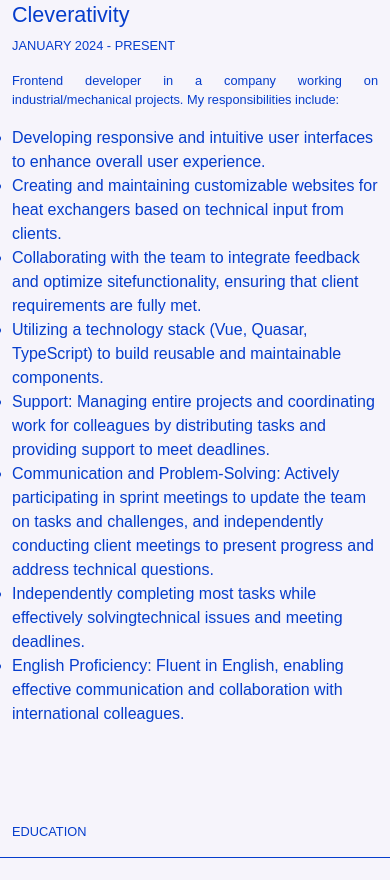
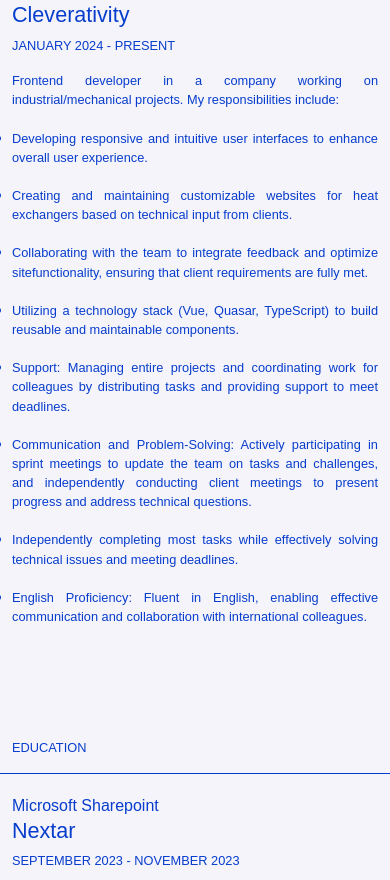
Before and after one commit to lawrencedulian/my-portfolio, a Vue app: page /about in a window 390 px wide. Shown: the part 926-1806 px from the top of the page. Built offline with nearby package versions, Linux system fonts and the light colour scheme.

Commit message:
fix small typo and mobile ver.

```diff
--- a/src/pages/AboutPage.vue
+++ b/src/pages/AboutPage.vue
@@ -130,7 +130,9 @@
                         <p>{{ exp.period }}</p>
                         <p class="font-weight-100">{{ exp.description }}</p>
                         <ul v-if="exp.work" class="font-weight-100">
-                            <li v-for="(item, i) in exp.work" :key="i">{{ item }}</li>
+                            <li class="" v-for="(item, i) in exp.work" :key="i">
+                                <p>{{ item }}</p>
+                            </li>
                         </ul>
                     </li>
                 </ul>
@@ -301,13 +303,6 @@
             font-size: 3rem;
         }
 
-        .profile {
-            width: 100%;
-            max-width: 800px;
-            height: auto;
-            object-fit: cover;
-        }
-
         .text {
             padding-top: 5rem;
         }
--- a/src/store.js
+++ b/src/store.js
@@ -38,7 +38,7 @@
                "Utilizing a technology  stack (Vue, Quasar, TypeScript) to build reusable and maintainable components.",
                "Support: Managing entire projects and coordinating work  for colleagues by distributing tasks and providing support to meet deadlines.",
                "Communication and Problem-Solving: Actively participating in sprint meetings to update the team on tasks and challenges, and independently conducting client meetings to present progress and address technical questions.",
-               "Independently completing most tasks while effectively  solvingtechnical issues and meeting deadlines.",
+               "Independently completing most tasks while effectively  solving technical issues and meeting deadlines.",
                "English Proficiency: Fluent in English, enabling effective communication and collaboration with international colleagues."
             ]
 
```
